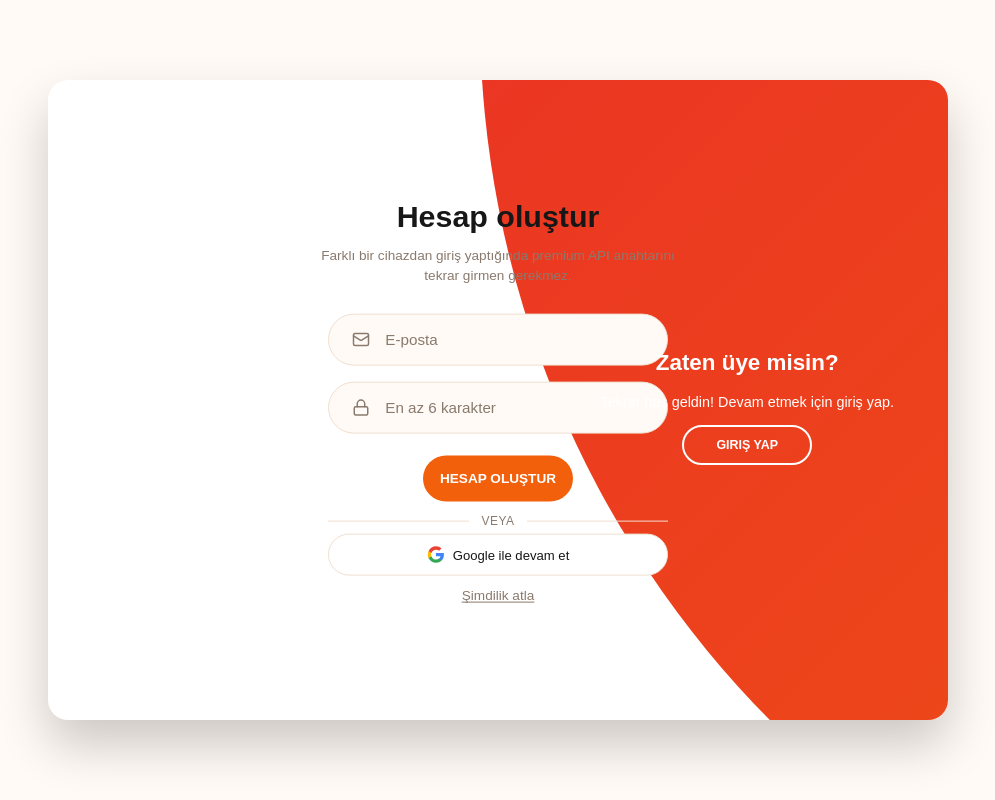
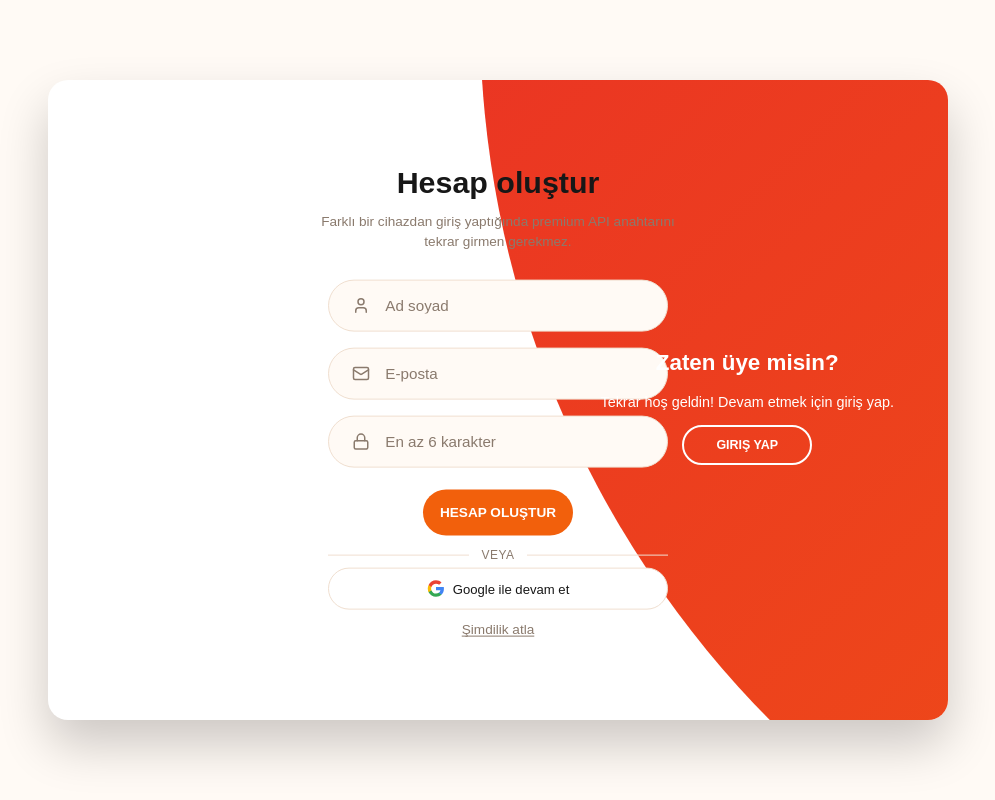
Before and after one commit to Kocayilmaz/cooksnap, a Next.js app: page /login in a window 1280 px wide. Both pictures are taken after a click on the button "HESAP OLUŞTUR". Shown: the whole page, without its empty margins (142-1137 px from the left). Built offline with nearby package versions, Linux system fonts and the light colour scheme; no server answers.

Commit message:
Kayit formunda ad soyad iste, fotografi olmayan hesaplar icin marka renkli varsayilan avatar goster

```diff
--- a/app/login/page.tsx
+++ b/app/login/page.tsx
@@ -2,7 +2,7 @@
 
 import { useState, type FormEvent } from "react";
 import { useRouter } from "next/navigation";
-import { Mail, Lock } from "lucide-react";
+import { Mail, Lock, User } from "lucide-react";
 import { useAppDispatch } from "@/lib/redux/hooks";
 import {
   signInWithEmail,
@@ -11,6 +11,7 @@ import {
   getFirebaseAuth,
 } from "@/lib/firebase/auth";
 import { setGuestMode } from "@/lib/redux/guestModeSlice";
+import { setName } from "@/lib/redux/userProfileSlice";
 import styles from "./AuthSwitch.module.css";
 
 type Mode = "signIn" | "signUp";
@@ -32,6 +33,7 @@ export default function LoginPage() {
   const [mode, setMode] = useState<Mode>("signIn");
   const [email, setEmail] = useState("");
   const [password, setPassword] = useState("");
+  const [signUpName, setSignUpName] = useState("");
   const [submitting, setSubmitting] = useState(false);
   const [errorMessage, setErrorMessage] = useState<string | null>(null);
 
@@ -48,6 +50,10 @@ export default function LoginPage() {
     if (!result.ok) {
       setErrorMessage(result.errorMessage ?? "Bir şeyler ters gitti, tekrar dene.");
       return;
+    }
+
+    if (mode === "signUp" && signUpName.trim()) {
+      dispatch(setName(signUpName.trim()));
     }
 
     dispatch(setGuestMode(false));
@@ -173,6 +179,21 @@ export default function LoginPage() {
 
                 <label className={styles.inputField}>
                   <span className={styles.inputIcon}>
+                    <User size={18} aria-hidden="true" />
+                  </span>
+                  <input
+                    type="text"
+                    value={signUpName}
+                    onChange={(event) => setSignUpName(event.target.value)}
+                    placeholder="Ad soyad"
+                    aria-label="Ad soyad"
+                    autoComplete="name"
+                    required
+                  />
+                </label>
+
+                <label className={styles.inputField}>
+                  <span className={styles.inputIcon}>
                     <Mail size={18} aria-hidden="true" />
                   </span>
                   <input
--- a/app/profile/page.tsx
+++ b/app/profile/page.tsx
@@ -5,6 +5,7 @@ import { useAppDispatch, useAppSelector } from "@/lib/redux/hooks";
 import { setName, setLanguage, setCountry, type RecipeLanguage } from "@/lib/redux/userProfileSlice";
 import ApiKeyInput from "@/components/ApiKeyInput";
 import HelpSection from "@/components/HelpSection";
+import DefaultAvatar from "@/components/DefaultAvatar";
 
 const LANGUAGE_LABELS: Record<RecipeLanguage, string> = {
   tr: "Türkçe",
@@ -20,7 +21,7 @@ export default function ProfilePage() {
     <div className="flex flex-1 items-center justify-center bg-surface-warm px-4 py-12">
       <main className="flex w-full max-w-md flex-col gap-6 rounded-2xl bg-surface-card p-8 shadow-sm">
         <div className="flex flex-col items-center gap-1 text-center">
-          {photoURL && (
+          {photoURL ? (
             <Image
               src={photoURL}
               alt=""
@@ -29,6 +30,8 @@ export default function ProfilePage() {
               className="mb-2 rounded-full"
               referrerPolicy="no-referrer"
             />
+          ) : (
+            <DefaultAvatar size={72} className="mb-2" />
           )}
           <h1 className="text-2xl font-semibold tracking-tight text-brand-red">Profil</h1>
           <p className="text-sm text-surface-text-muted">
--- /dev/null
+++ b/components/DefaultAvatar.tsx
@@ -0,0 +1,22 @@
+interface DefaultAvatarProps {
+  size?: number;
+  className?: string;
+}
+
+/** Google fotoğrafı gibi gerçek bir profil fotoğrafı yoksa (örn. e-posta/şifre ile kayıt)
+ * gösterilen, marka rengine uygun yer tutucu avatar. */
+export default function DefaultAvatar({ size = 24, className }: DefaultAvatarProps) {
+  return (
+    <svg
+      width={size}
+      height={size}
+      viewBox="0 0 24 24"
+      aria-hidden="true"
+      className={`rounded-full ${className ?? ""}`}
+    >
+      <circle cx="12" cy="12" r="12" fill="var(--brand-orange)" />
+      <circle cx="12" cy="9.5" r="3.75" fill="#fff" />
+      <path d="M4.5 20.2c1.02-3.6 4.02-5.7 7.5-5.7s6.48 2.1 7.5 5.7c-2.02 1.78-4.66 2.8-7.5 2.8s-5.48-1.02-7.5-2.8z" fill="#fff" />
+    </svg>
+  );
+}
--- a/components/NavBar.tsx
+++ b/components/NavBar.tsx
@@ -5,6 +5,7 @@ import Link from "next/link";
 import { usePathname } from "next/navigation";
 import { useAppSelector } from "@/lib/redux/hooks";
 import { signOutUser } from "@/lib/firebase/auth";
+import DefaultAvatar from "@/components/DefaultAvatar";
 
 const AUTHENTICATED_LINKS = [
   { href: "/", label: "Ana Sayfa" },
@@ -45,7 +46,7 @@ export default function NavBar() {
 
       {isAuthenticated ? (
         <div className="flex items-center gap-3">
-          {photoURL && (
+          {photoURL ? (
             <Image
               src={photoURL}
               alt=""
@@ -54,6 +55,8 @@ export default function NavBar() {
               className="rounded-full"
               referrerPolicy="no-referrer"
             />
+          ) : (
+            <DefaultAvatar size={24} />
           )}
           <span className="hidden text-xs text-surface-text-muted sm:inline">{email}</span>
           <button
```
Also changed, not shown: 1 other file (tests, documents, lock files or other folders).
